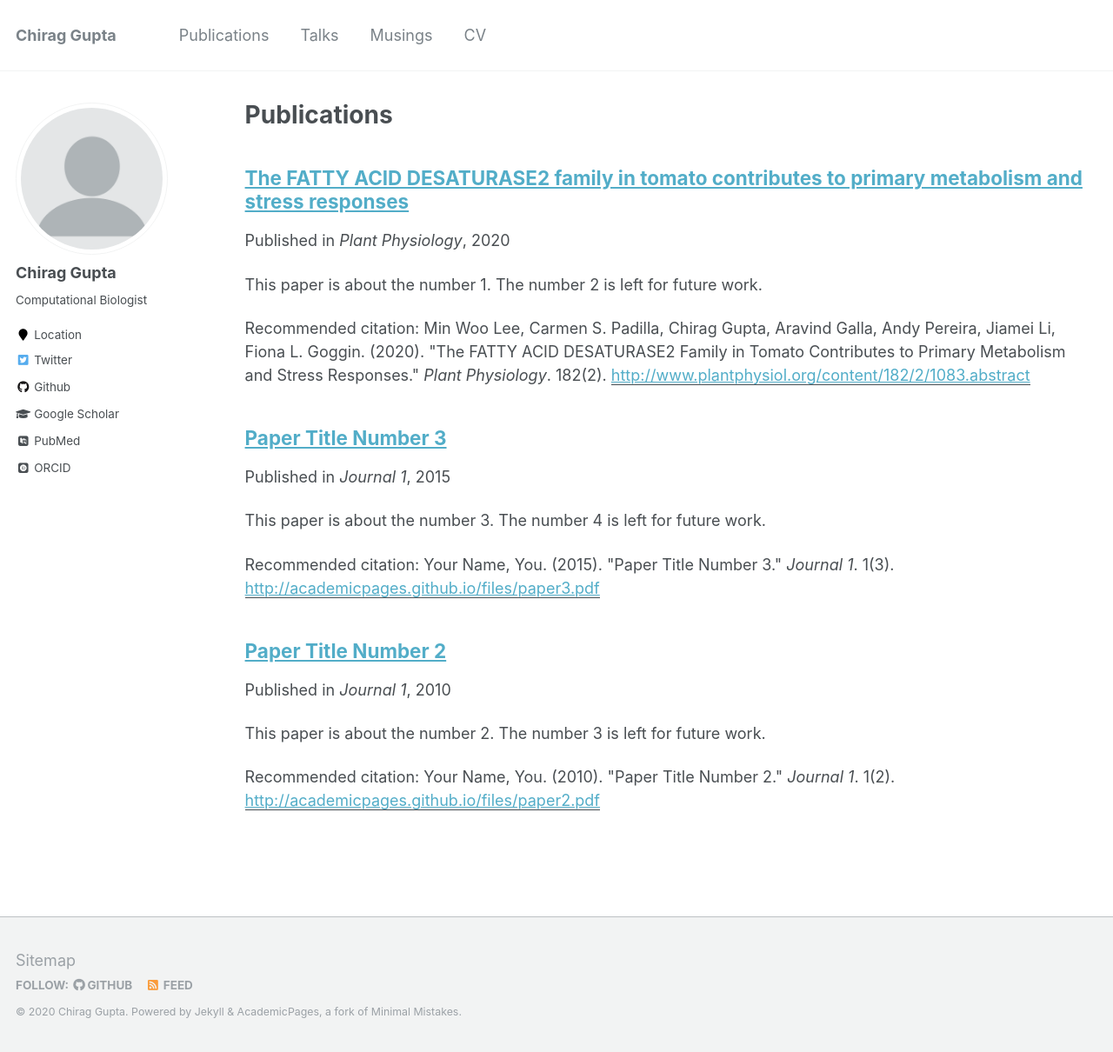
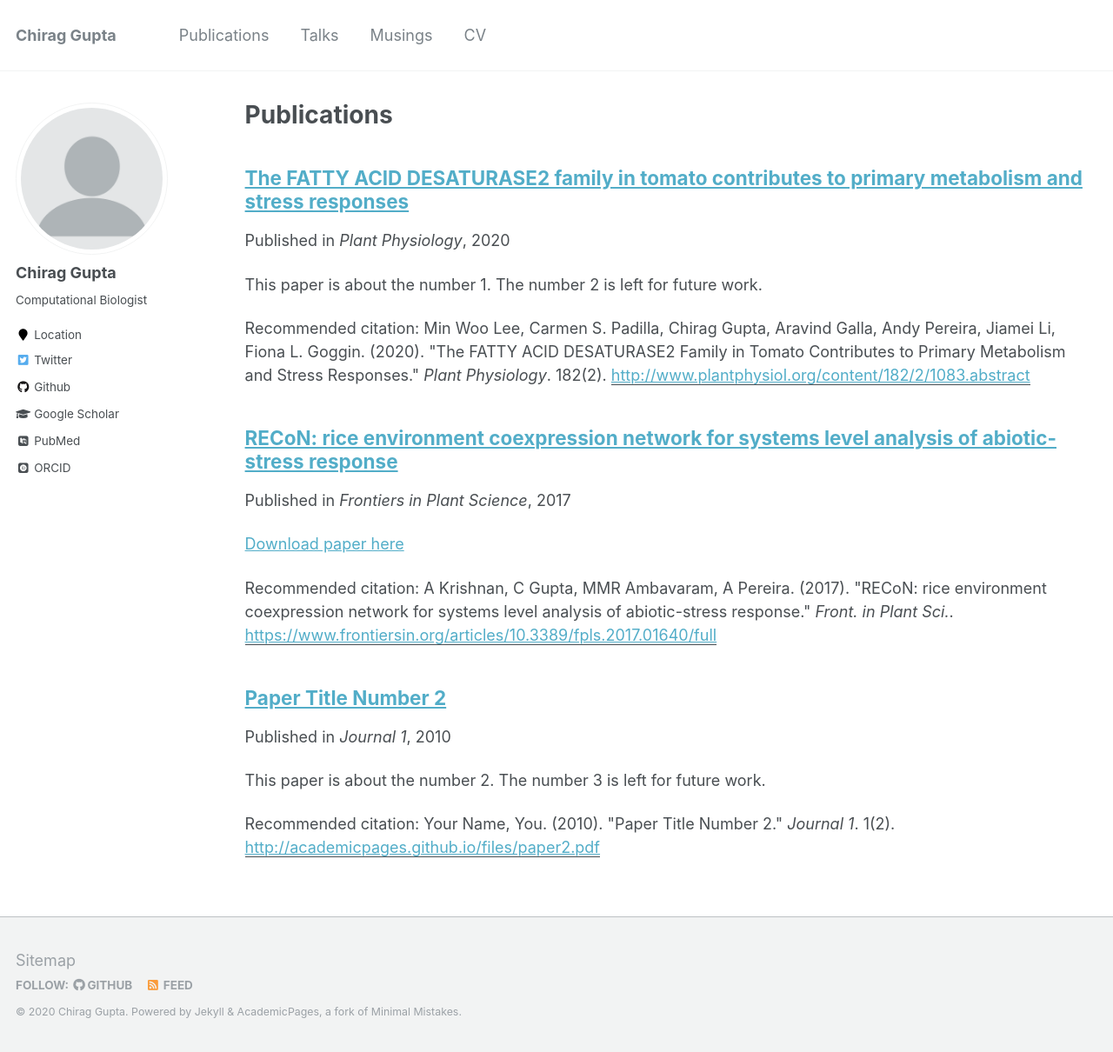
Before and after one commit to cngupta/cngupta.github.io, a Jekyll site: the page built from _pages/publications.md, in a window 1280 px wide and 1210 px high. Shown: the whole window at 87% size. Built offline with Jekyll 4.4.1, drawn with Linux system fonts in a browser that asks for light colours; some web fonts are replaced.

Commit message:
Publications

```diff
--- a/_publications/2015-10-01-paper-title-number-3.md
+++ b/_publications/2015-10-01-paper-title-number-3.md
@@ -1,15 +1,13 @@
 ---
-title: "Paper Title Number 3"
+title: "RECoN: rice environment coexpression network for systems level analysis of abiotic-stress response"
 collection: publications
-permalink: /publication/2015-10-01-paper-title-number-3
-excerpt: 'This paper is about the number 3. The number 4 is left for future work.'
-date: 2015-10-01
-venue: 'Journal 1'
-paperurl: 'http://academicpages.github.io/files/paper3.pdf'
-citation: 'Your Name, You. (2015). &quot;Paper Title Number 3.&quot; <i>Journal 1</i>. 1(3).'
+permalink: /publication/2009-10-01-paper-title-number-1
+date: 2017-09-20
+venue: 'Frontiers in Plant Science'
+paperurl: 'https://www.frontiersin.org/articles/10.3389/fpls.2017.01640/full'
+citation: 'A Krishnan, C Gupta, MMR Ambavaram, A Pereira. (2017). &quot;RECoN: rice environment coexpression network for systems level analysis of abiotic-stress response.&quot; <i>Front. in Plant Sci.</i>.'
 ---
-This paper is about the number 3. The number 4 is left for future work.
 
-[Download paper here](http://academicpages.github.io/files/paper3.pdf)
+[Download paper here](https://www.frontiersin.org/articles/10.3389/fpls.2017.01640/full)
 
-Recommended citation: Your Name, You. (2015). "Paper Title Number 3." <i>Journal 1</i>. 1(3).
+Recommended citation: A Krishnan, C Gupta, MMR Ambavaram, A Pereira. (2017). &quot;RECoN: rice environment coexpression network for systems level analysis of abiotic-stress response.&quot; <i>Front. in Plant Sci.</i>.
```
